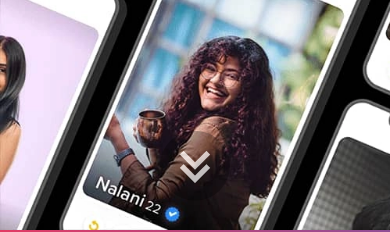
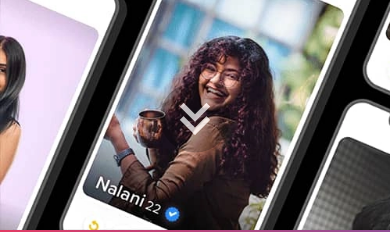
Before and after one commit to ismartNishant/tinder, a plain HTML site: page index.html in a window 390 px wide. Shown: the part 614-846 px from the top of the page. Drawn offline with nearby package versions, Linux system fonts and the light colour scheme; a web font is replaced by a local one.

Commit message:
responsive

```diff
--- a/style.css
+++ b/style.css
@@ -735,7 +735,7 @@ nav {
 @media only screen and (max-width: 450px) {
   .down-arr{
     font-size: 4rem;
-    top:-7rem;
+    top:-10rem;
   }
   .photos {
     justify-content: center;
```
